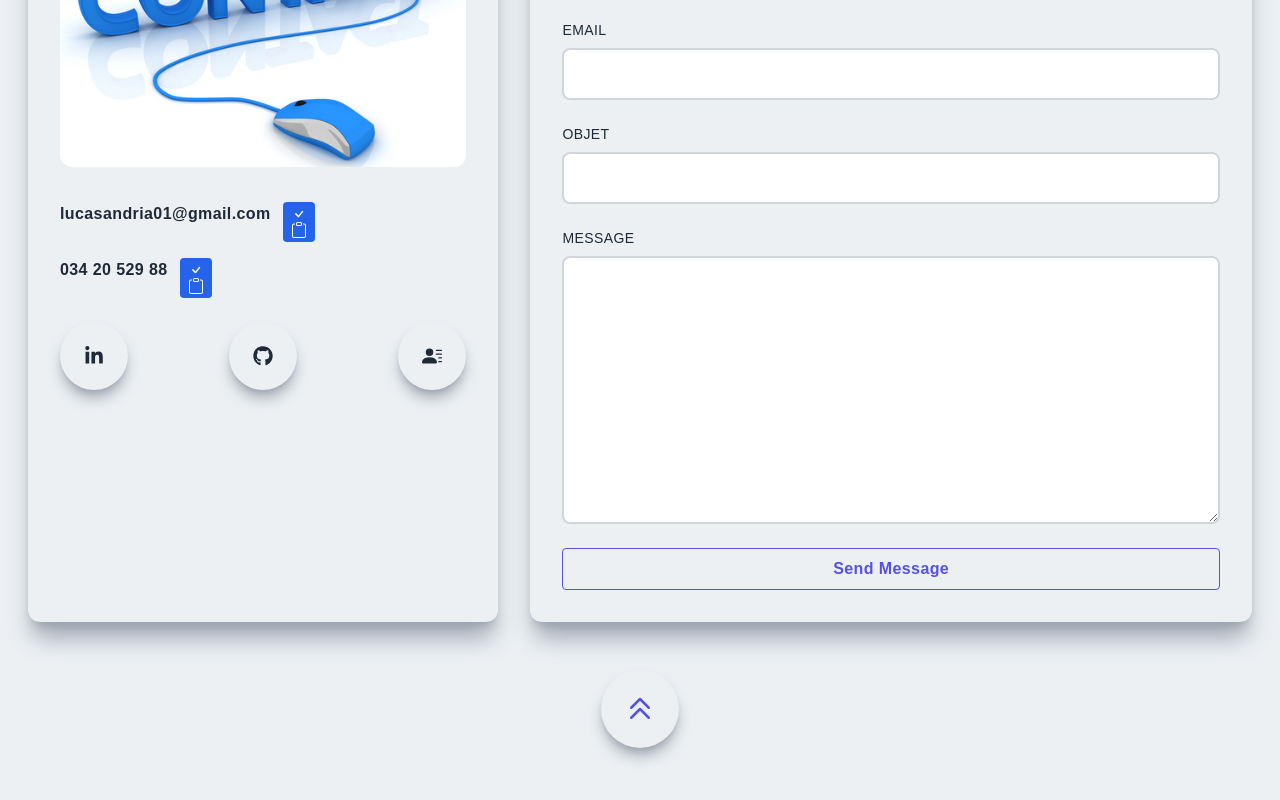
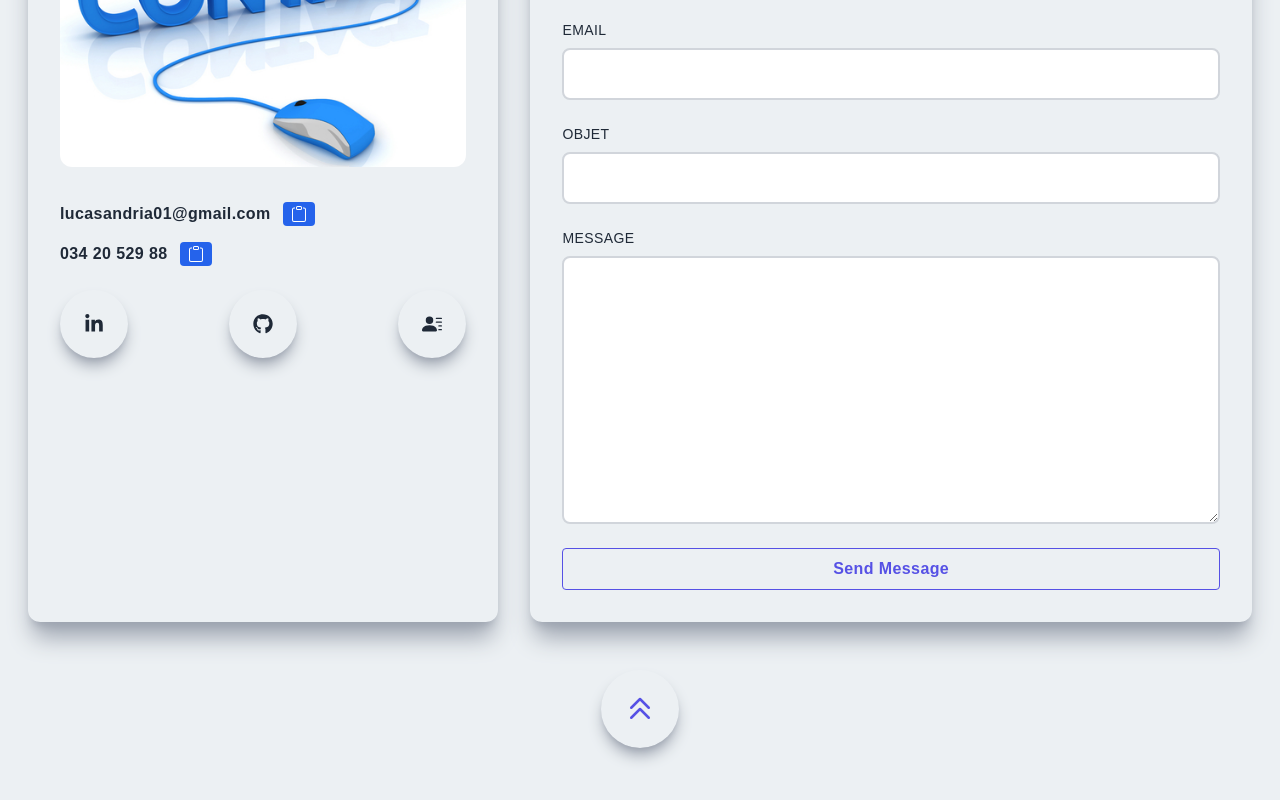
Before and after one commit to LucasAndria/Portfolio-NextJs, a Next.js app: page / in a window 1280 px wide. Shown: the part 4206-5006 px from the top of the page. Built offline with nearby package versions, Linux system fonts and the light colour scheme.

Commit message:
fix eslint error

```diff
--- a/components/Contact.js
+++ b/components/Contact.js
@@ -68,11 +68,11 @@ function Contact() {
                                         className="px-2 py-1 text-sm font-medium rounded text-white bg-blue-600 hover:bg-blue-600/80"
                                         onClick={copyMail}
                                     >
-                                        <svg className={copyMailLoaded ? "w-4 h-4 text-white animate-ping absolute text-center" : "hidden"} xmlns="http://www.w3.org/2000/svg" width="16" height="16" fill="currentColor" class="bi bi-check" viewBox="0 0 16 16">
+                                        <svg className={copyMailLoaded ? "bi bi-check w-4 h-4 text-white animate-ping absolute text-center" : "bi bi-check hidden"} xmlns="http://www.w3.org/2000/svg" width="16" height="16" fill="currentColor" viewBox="0 0 16 16">
                                             <path d="M10.97 4.97a.75.75 0 0 1 1.07 1.05l-3.99 4.99a.75.75 0 0 1-1.08.02L4.324 8.384a.75.75 0 1 1 1.06-1.06l2.094 2.093 3.473-4.425a.267.267 0 0 1 .02-.022z" />
                                         </svg>
                                         <span className={copyMailLoaded ? "invisible" : ""}>
-                                            <svg className="w-4 h-4 text-white text-center" xmlns="http://www.w3.org/2000/svg" fill="currentColor" class="bi bi-clipboard" viewBox="0 0 16 16">
+                                            <svg className="bi bi-clipboard w-4 h-4 text-white text-center" xmlns="http://www.w3.org/2000/svg" fill="currentColor" viewBox="0 0 16 16">
                                                 <path d="M4 1.5H3a2 2 0 0 0-2 2V14a2 2 0 0 0 2 2h10a2 2 0 0 0 2-2V3.5a2 2 0 0 0-2-2h-1v1h1a1 1 0 0 1 1 1V14a1 1 0 0 1-1 1H3a1 1 0 0 1-1-1V3.5a1 1 0 0 1 1-1h1v-1z" />
                                                 <path d="M9.5 1a.5.5 0 0 1 .5.5v1a.5.5 0 0 1-.5.5h-3a.5.5 0 0 1-.5-.5v-1a.5.5 0 0 1 .5-.5h3zm-3-1A1.5 1.5 0 0 0 5 1.5v1A1.5 1.5 0 0 0 6.5 4h3A1.5 1.5 0 0 0 11 2.5v-1A1.5 1.5 0 0 0 9.5 0h-3z" />
                                             </svg>
@@ -84,11 +84,11 @@ function Contact() {
                                         className="px-2 py-1 text-sm font-medium rounded text-white bg-blue-600 hover:bg-blue-600/80"
                                         onClick={copyNum}
                                     >
-                                        <svg className={copyNumLoaded ? "w-4 h-4 text-white animate-ping absolute text-center" : "hidden"} xmlns="http://www.w3.org/2000/svg" width="16" height="16" fill="currentColor" class="bi bi-check" viewBox="0 0 16 16">
+                                        <svg className={copyNumLoaded ? "bi bi-check w-4 h-4 text-white animate-ping absolute text-center" : "bi bi-check hidden"} xmlns="http://www.w3.org/2000/svg" width="16" height="16" fill="currentColor" viewBox="0 0 16 16">
                                             <path d="M10.97 4.97a.75.75 0 0 1 1.07 1.05l-3.99 4.99a.75.75 0 0 1-1.08.02L4.324 8.384a.75.75 0 1 1 1.06-1.06l2.094 2.093 3.473-4.425a.267.267 0 0 1 .02-.022z" />
                                         </svg>
                                         <span className={copyNumLoaded ? "invisible" : ""}>
-                                            <svg className="w-4 h-4 text-white text-center" xmlns="http://www.w3.org/2000/svg" fill="currentColor" class="bi bi-clipboard" viewBox="0 0 16 16">
+                                            <svg className=" bi bi-clipboard w-4 h-4 text-white text-center" xmlns="http://www.w3.org/2000/svg" fill="currentColor" viewBox="0 0 16 16">
                                                 <path d="M4 1.5H3a2 2 0 0 0-2 2V14a2 2 0 0 0 2 2h10a2 2 0 0 0 2-2V3.5a2 2 0 0 0-2-2h-1v1h1a1 1 0 0 1 1 1V14a1 1 0 0 1-1 1H3a1 1 0 0 1-1-1V3.5a1 1 0 0 1 1-1h1v-1z" />
                                                 <path d="M9.5 1a.5.5 0 0 1 .5.5v1a.5.5 0 0 1-.5.5h-3a.5.5 0 0 1-.5-.5v-1a.5.5 0 0 1 .5-.5h3zm-3-1A1.5 1.5 0 0 0 5 1.5v1A1.5 1.5 0 0 0 6.5 4h3A1.5 1.5 0 0 0 11 2.5v-1A1.5 1.5 0 0 0 9.5 0h-3z" />
                                             </svg>
```
